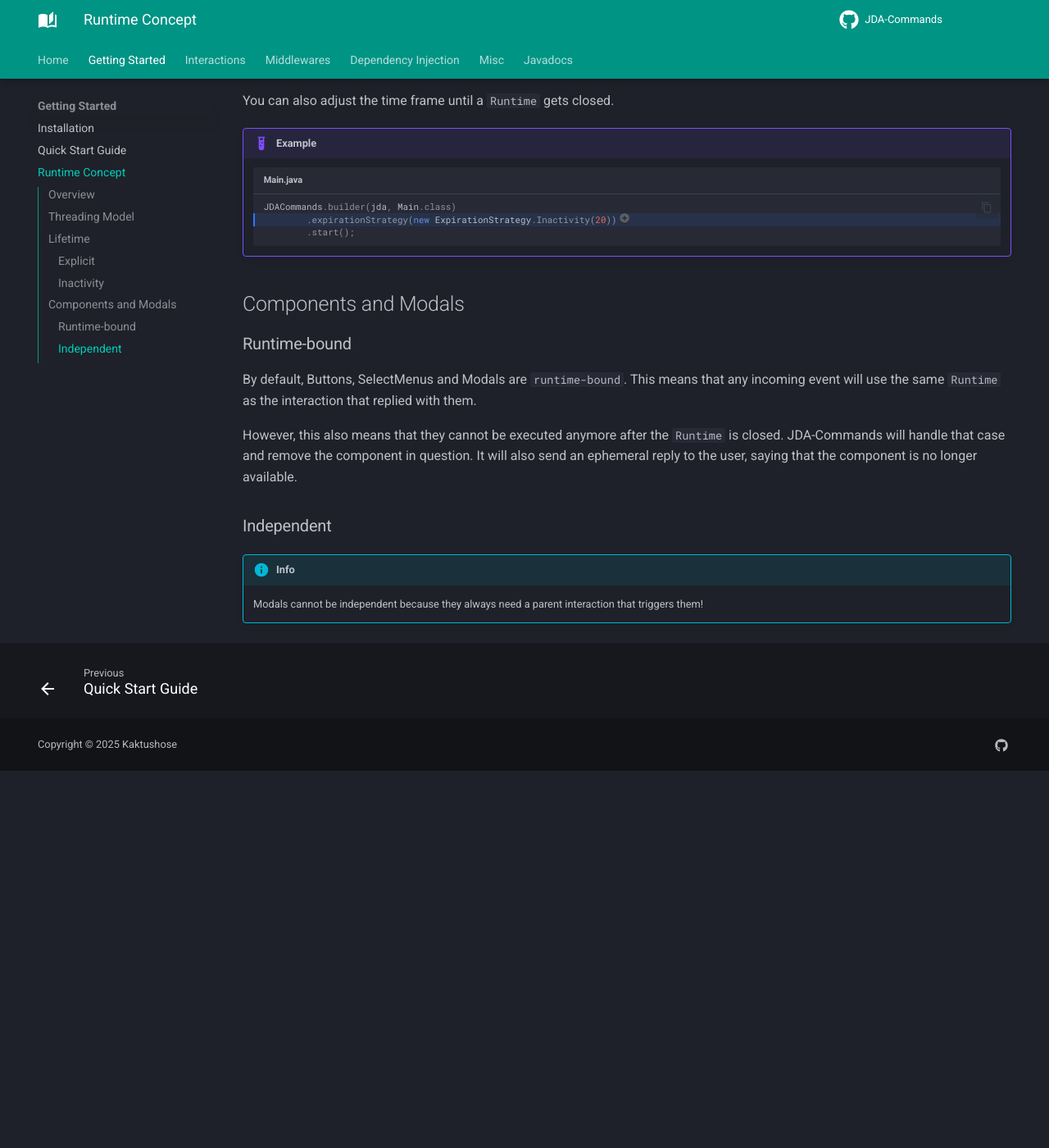
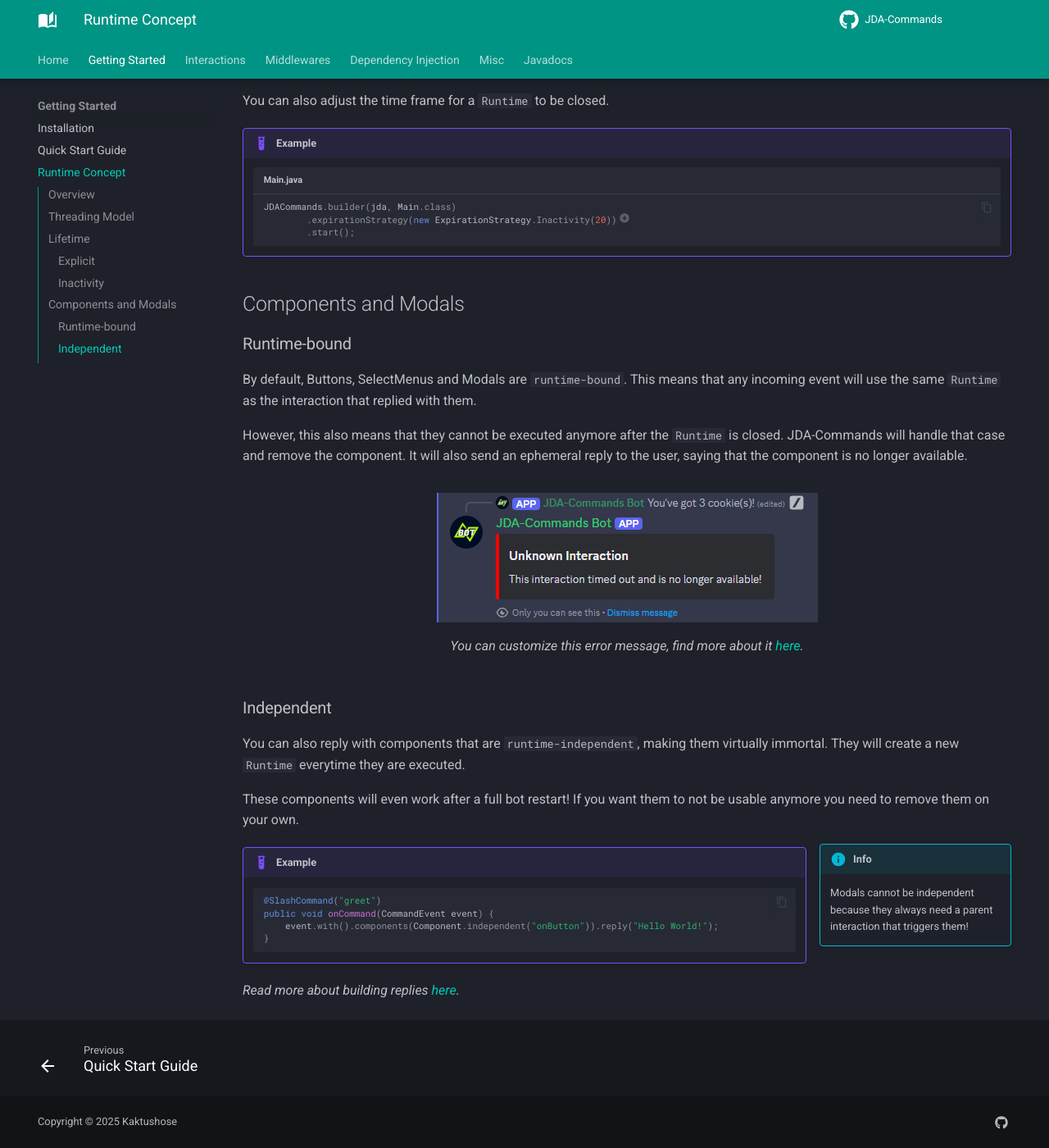
Before and after one commit to Kaktushose/jda-commands, an MkDocs documentation site: the page built from docs/start/runtime.md, in a window 1280 px wide and 1400 px high, scrolled down 2550 px. Shown: the whole window at 82% size. Built offline with MkDocs 1.6.1 and Material for MkDocs 9.7.7, drawn with Linux system fonts in a browser that asks for light colours; comment, search, counter and statistics services are not loaded; before the commit the page ends 3490 px from its top, so only the background shows below that.

Commit message:
update wiki

````diff
--- a/docs/start/runtime.md
+++ b/docs/start/runtime.md
@@ -72,10 +72,10 @@
     ```
 
 ### Inactivity
-You can also adjust the time frame until a `Runtime` gets closed.
+You can also adjust the time frame for a `Runtime` to be closed.
 
 !!! example
-    ```java title="Main.java" hl_lines="2"
+    ```java title="Main.java"
     JDACommands.builder(jda, Main.class)
             .expirationStrategy(new ExpirationStrategy.Inactivity(20))//(1)!
             .start();
@@ -91,11 +91,29 @@
 `Runtime` as the interaction that replied with them.
 
 However, this also means that they cannot be executed anymore after the `Runtime` is closed. JDA-Commands will handle
-that case and remove the component in question. It will also send an ephemeral reply to the user, saying that the
+that case and remove the component. It will also send an ephemeral reply to the user, saying that the
 component is no longer available.
 
+![Expiration Message](../assets/expiration.png)
+/// caption
+You can customize this error message, find more about it [here](TODO link).
+///
 
 ### Independent
+You can also reply with components that are `runtime-independent`, making them virtually immortal. They will create a
+new `Runtime` everytime they are executed.
 
-!!! info
+These components will even work after a full bot restart! If you want them to not be usable anymore you need to remove
+them on your own.
+
+!!! info inline end
     Modals cannot be independent because they always need a parent interaction that triggers them!
+
+!!! example
+    ```java
+    @SlashCommand("greet")
+    public void onCommand(CommandEvent event) {
+        event.with().components(Component.independent("onButton")).reply("Hello World!");
+    }
+    ```
+_Read more about building replies [here](../interactions/reply.md)._
--- a/mkdocs.yml
+++ b/mkdocs.yml
@@ -47,6 +47,7 @@
   - open-in-new-tab
 
 markdown_extensions:
+  - pymdownx.blocks.caption
   - admonition
   - pymdownx.details
   - pymdownx.highlight
````
Also changed, not shown: docs/interactions/reply.md (added, +1 -0 lines), docs/assets/expiration.png (added).
